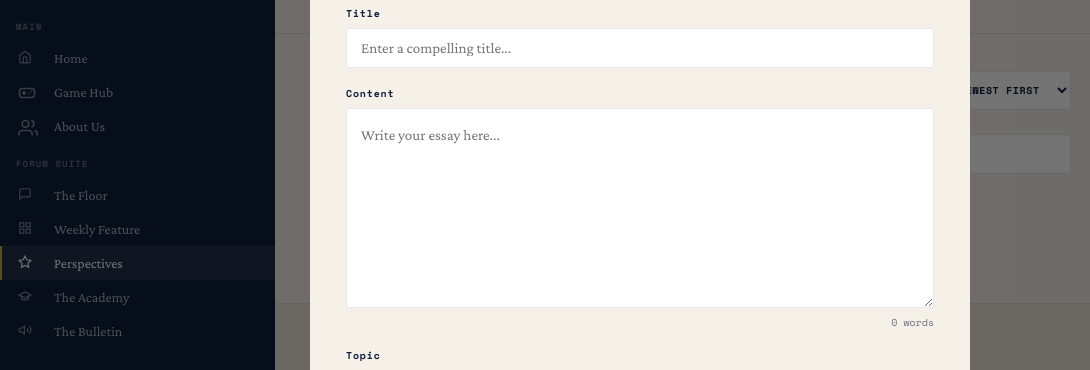
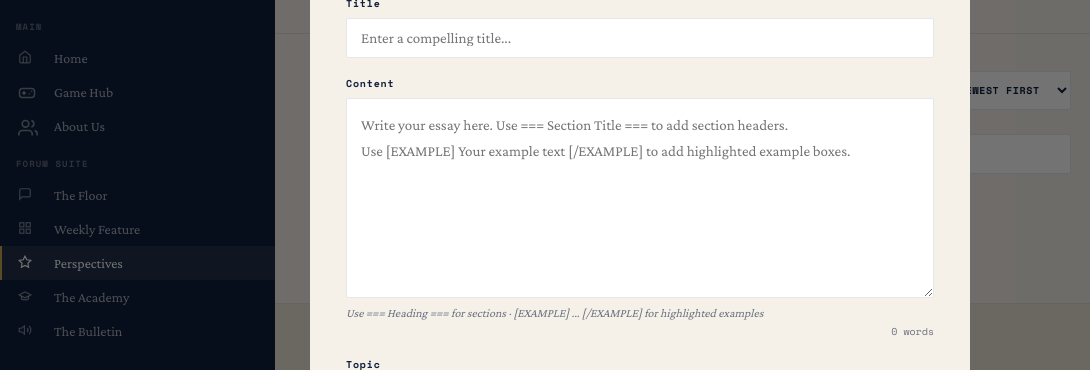
Before and after one commit to Krt135/WHRHS-Economics-Club, a website with bundled scripts: page perspectives.html in a window 1280 px wide. Both pictures are taken after a click on the button "Write an Essay". Shown: the part 145-515 px from the top of the page, 0-1090 px from the left. Built offline with nearby package versions, Linux system fonts and the light colour scheme; some packages are replaced by stand-ins of ours; no server answers; a web font is replaced by a local one.

Commit message:
added hints to use section tags

```diff
--- a/perspectives.html
+++ b/perspectives.html
@@ -98,7 +98,8 @@
     </div>
     <div class="form-group">
       <label class="form-label">Content</label>
-      <textarea class="form-textarea" id="wContent" placeholder="Write your essay here..." oninput="wc('wContent','wWC')"></textarea>
+      <textarea class="form-textarea" id="wContent" placeholder="Write your essay here. Use === Section Title === to add section headers.&#10;Use [EXAMPLE] Your example text [/EXAMPLE] to add highlighted example boxes." oninput="wc('wContent','wWC')"></textarea>
+      <div class="form-hint">Use === Heading === for sections · [EXAMPLE] ... [/EXAMPLE] for highlighted examples</div>
       <div class="word-count" id="wWC">0 words</div>
     </div>
     <!-- AFTER -->
@@ -139,6 +140,7 @@
     <div class="form-group">
       <label class="form-label">Content</label>
       <textarea class="form-textarea" id="eContent" oninput="window.wc('eContent','eWC')"></textarea>
+      <div class="form-hint">Use === Heading === for sections · [EXAMPLE] ... [/EXAMPLE] for highlighted examples</div>
       <div class="word-count" id="eWC">0 words</div>
     </div>
 <div class="form-group">
--- a/styleFolder/perspectives.css
+++ b/styleFolder/perspectives.css
@@ -207,6 +207,8 @@
 .example-box { background:#fff; border:1px solid var(--border); border-left:3px solid var(--gold); border-radius:2px; padding:16px 20px; margin:1.4em 0; font-size:16px; }
 
 .example-box strong { font-family:'Space Mono',monospace; font-size:10px; letter-spacing:0.1em; color:var(--gold); display:block; margin-bottom:6px; }
+
+.form-hint { font-size:12px; color:var(--text-muted); margin-top:5px; font-style:italic; }
 /* ═══════════════════════════════════════════════
    MOBILE (added for mobile compatibility)
 ═══════════════════════════════════════════════ */
--- a/styleFolder/weekly-feature.css
+++ b/styleFolder/weekly-feature.css
@@ -153,6 +153,8 @@
 .example-box { background:#fff; border:1px solid var(--border); border-left:3px solid var(--gold); border-radius:2px; padding:16px 20px; margin:1.4em 0; font-size:16px; }
 
 .example-box strong { font-family:'Space Mono',monospace; font-size:10px; letter-spacing:0.1em; color:var(--gold); display:block; margin-bottom:6px; }
+
+.form-hint { font-size:12px; color:var(--text-muted); margin-top:5px; font-style:italic; }
 /* ═══════════════════════════════════════════════
    MOBILE (added for mobile compatibility)
 ═══════════════════════════════════════════════ */
```
Also changed, not shown: weekly-feature.html (+3 -1 lines).
